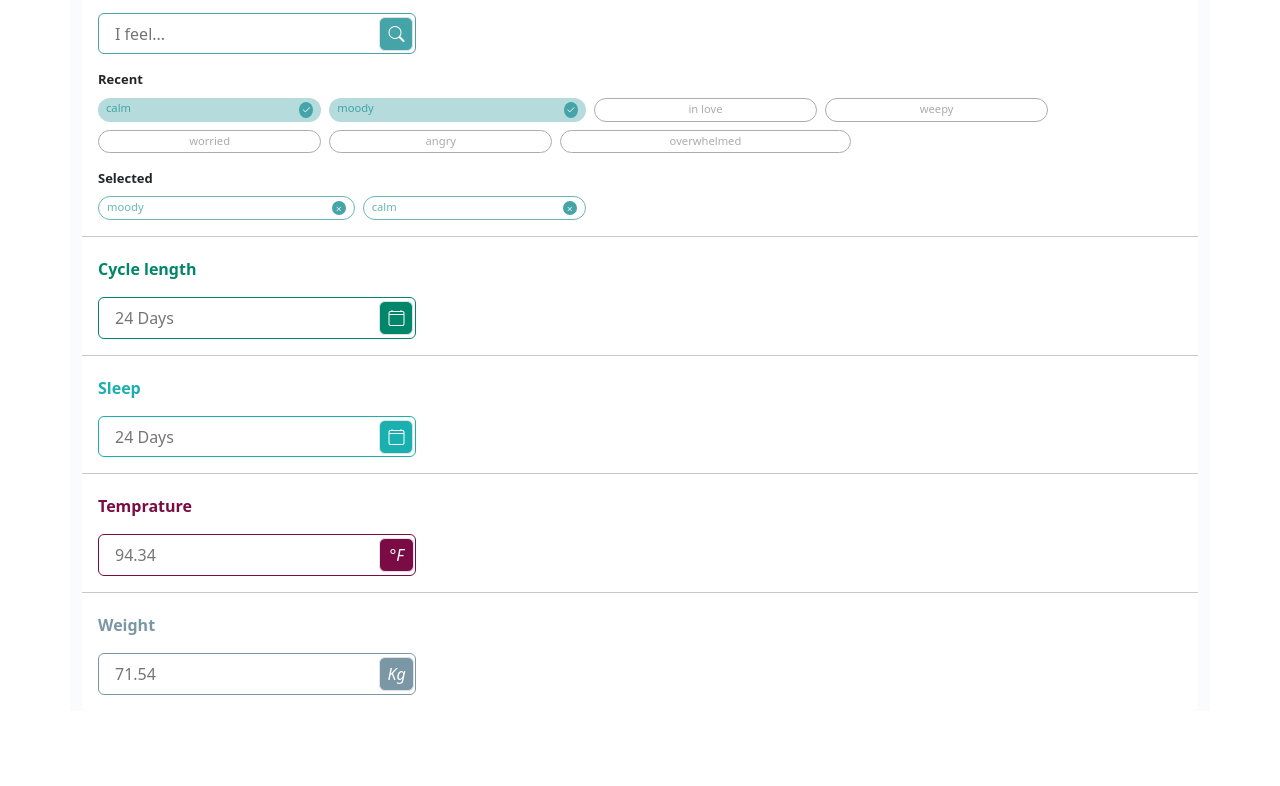
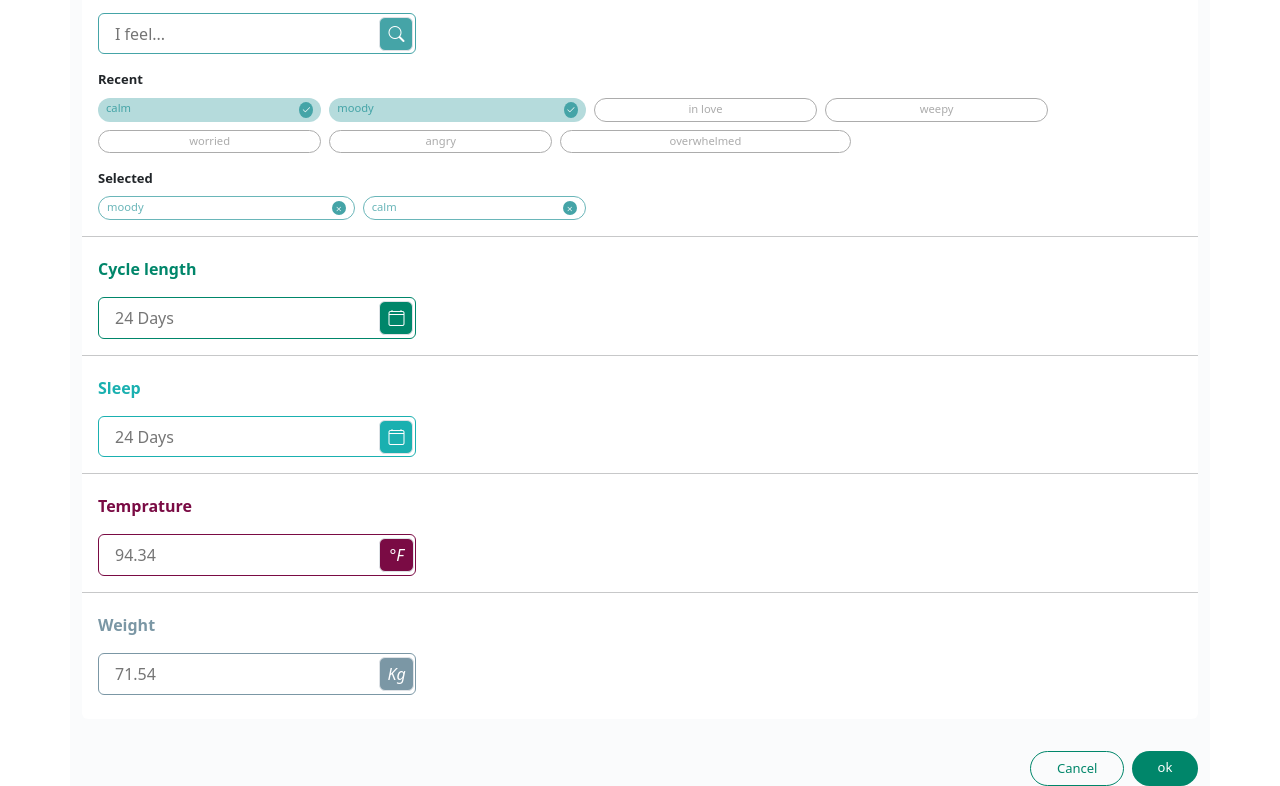
Before and after one commit to sararh1409/github, a plain HTML site: page How you are.html in a window 1280 px wide. Shown: the part 728-1514 px from the top of the page. Before the commit the page ends 1439 px from the top, so only its background shows below. Drawn offline with nearby package versions, Linux system fonts and the light colour scheme.

Commit message:
how# Please enter the commit message for your changes. Lines starting

```diff
--- a/How you are.html
+++ b/How you are.html
@@ -140,11 +140,19 @@
 <hr />
 
 <span class="Weight pt-1 ps-3 fw">Weight</span>
-<form class="mb-3">
+<form class="mb-4">
     <input class=" mt-3 ms-3 ps-3 rounded input7 position-relative text-black" placeholder="71.54" />
     <i class=" border rounded py-1 kg text-white position-absolute">Kg</i>
 </form>
+    </div>
 
+<div class="mt-4 d-flex justify-content-end gap-2 ">
+<a class="cancel text-decoration-none rounded-pill mt-2 tools" >Cancel</a>
+<a class="text-decoration-none rounded-pill mt-2 ok text-white tools" >ok</a>
+</div>
+
+
+    </div>
 
 <script defer src="./index.js" ></script>
 </body>
--- a/css/styles.css
+++ b/css/styles.css
@@ -411,3 +411,12 @@ color: #7A0B44;
     margin: 20px -37px;
     padding: 7px;
 }
+.cancel {
+    border: 1px solid #00866A;
+    padding: 7px 1.6rem;
+    color: #00866A;
+}
+.ok {
+background-color: #00866A;
+padding: 7px 1.6rem ;
+}
```
